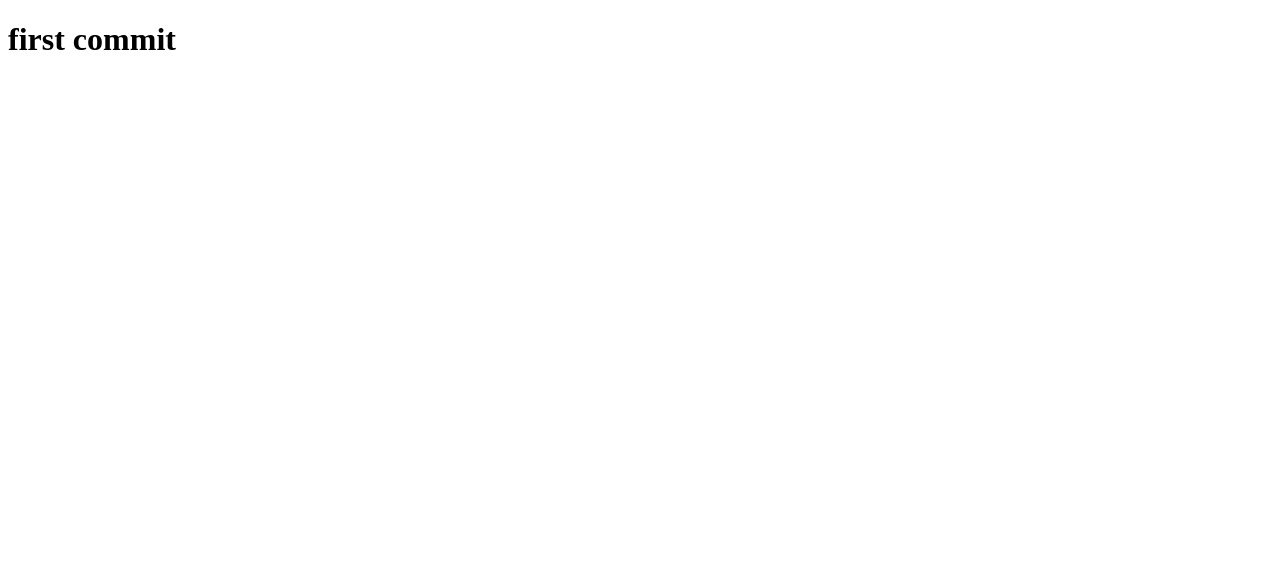
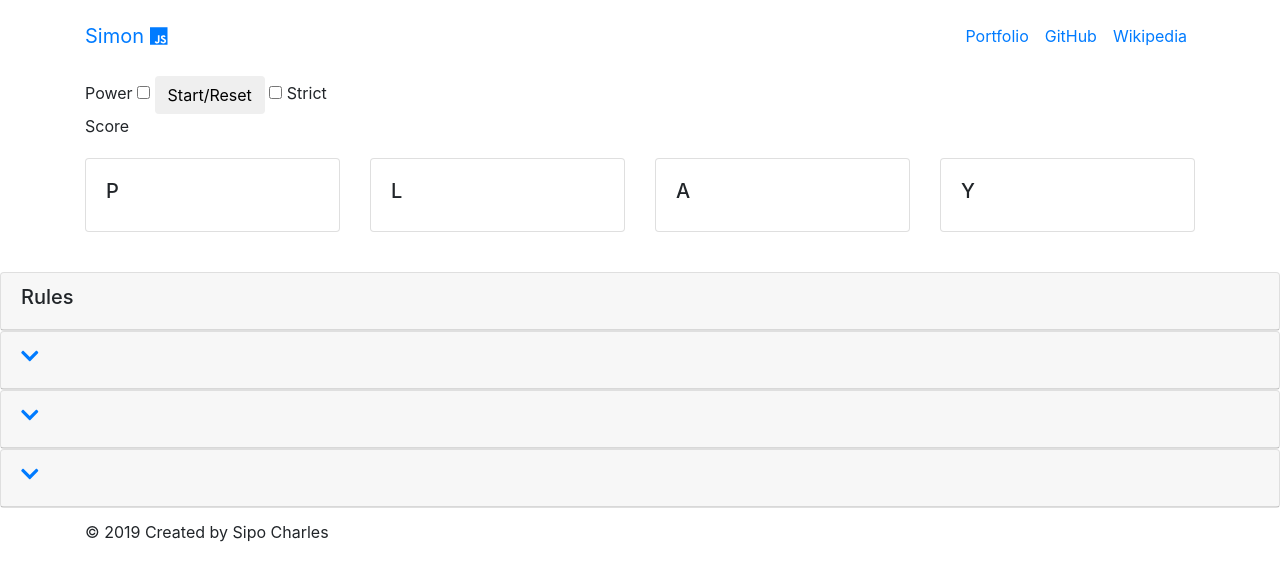
Before and after one commit to sipostudent/Simon-Game, a plain HTML site: page index.html in a window 1280 px wide. Drawn offline with nearby package versions, Linux system fonts and the light colour scheme.

Commit message:
Added HTML Template

```diff
--- a/index.html
+++ b/index.html
@@ -1,11 +1,185 @@
 <!DOCTYPE html>
 <html lang="en">
+
 <head>
-    <meta charset="UTF-8">
-    <meta name="viewport" content="width=device-width, initial-scale=1.0">
-    <title>Simon | Memory Game</title>
+  <meta charset="UTF-8" />
+  <meta name="viewport" content="width=device-width, initial-scale=1.0" />
+  <meta http-equiv="X-UA-Compatible" content="ie=edge" />
+  <!--Import fontawesome.css-->
+  <script defer src="https://use.fontawesome.com/releases/v5.0.6/js/all.js"></script>
+  <!--Import bootstrap.min.css-->
+  <link rel="stylesheet" href="https://stackpath.bootstrapcdn.com/bootstrap/4.1.1/css/bootstrap.min.css" />
+  <!--Import style.css-->
+  <link rel="stylesheet" href="assets/css/style.css" />
+  <!--Import favicon-->
+  <link rel="shortcut icon" type="image/png" href="assets/img/javascript-favicon.png" />
+  <!--Project title-->
+  <title>Simon | Memory Game</title>
 </head>
+
 <body>
-    <h1>first commit</h1>
+  <!-- Navigation -->
+  <nav class="navbar navbar-expand-sm p-3">
+    <div class="container">
+      <a href="index.html" class="navbar-brand">Simon <i class="fab fa-js"></i></a>
+      <button class="navbar-toggler" data-toggle="collapse" data-target="#navbarCollapse">
+        <span class="navbar-toggler-icon"></span>
+      </button>
+      <div class="collapse navbar-collapse" id="navbarCollapse">
+        <ul class="navbar-nav ml-auto">
+          <li class="nav-item active">
+            <a href="https://sipo.io/" target="_blank" rel="noopener" class="nav-link">Portfolio</a>
+          </li>
+          <li class="nav-item active">
+            <a href="https://github.com/sipostudent" target="_blank" rel="noopener" class="nav-link">GitHub</a>
+          </li>
+          <li class="nav-item active">
+            <a href="https://en.wikipedia.org/wiki/Simon_(game)" target="_blank" rel="noopener"
+              class="nav-link">Wikipedia</a>
+          </li>
+        </ul>
+      </div>
+    </div>
+  </nav>
+
+  <!-- Controls & Score -->
+  <header id="controls-score" class="py-1">
+    <div class="container">
+      <div class="row">
+        <div class="col-md-12">
+          <div id="switches">
+            <span>Power</span> <label class="myCheckbox"></label><input type="checkbox" class="toggle" id="on" />
+            <button class="btn btn-default" id="start">Start/Reset</button>
+            <input type="checkbox" class="toggle" id="strict" />
+            <span>Strict</span>
+          </div>
+          <div class="lead" id="attempt"></div>
+          <div class="score-counter">Score</div>
+        </div>
+      </div>
+    </div>
+  </header>
+
+  <!-- Play Buttons -->
+  <section id="play-buttons" class="py-3">
+    <div class="container">
+      <div class="row">
+        <div class="col-md-3">
+          <div class="card red mb-4">
+            <div id="btnRed" class="card-body btnGame" data-value="1">
+              <h5>P</h5>
+            </div>
+          </div>
+        </div>
+        <div class="col-md-3">
+          <div class="card yellow mb-4">
+            <div id="btnYellow" class="card-body btnGame" data-value="2">
+              <h5>L</h5>
+            </div>
+          </div>
+        </div>
+        <div class="col-md-3">
+          <div class="card green mb-4">
+            <div id="btnGreen" class="card-body btnGame" data-value="3">
+              <h5>A</h5>
+            </div>
+          </div>
+        </div>
+        <div class="col-md-3">
+          <div class="card blue mb-4">
+            <div id="btnBlue" class="card-body btnGame" data-value="4">
+              <h5>Y</h5>
+            </div>
+          </div>
+        </div>
+      </div>
+    </div>
+  </section>
+
+  <!-- Info Accordion -->
+  <div id="info-accordion">
+    <div class="card">
+      <div class="card-header">
+        <h5 class="mb-2">
+          <!-- <a href="#collapse1" data-toggle="collapse" data-parent="#accordion">
+            <i class="fas fa-chevron-down"></i>
+          </a> -->
+          <span class="rules">Rules</span>
+        </h5>
+      </div>
+      <div id="collapse1" class="collapse">
+        <div class="card-body">
+          1. Replicate the pattern - showed by Simon. With each round, a new step
+          is added to the pattern making the game much more difficult.
+        </div>
+      </div>
+    </div>
+    <div class="card">
+      <div class="card-header">
+        <h5 class="mb-2">
+          <a href="#collapse2" data-toggle="collapse" data-parent="#accordion">
+            <i class="fas fa-chevron-down"></i>
+          </a>
+        </h5>
+      </div>
+      <div id="collapse2" class="collapse">
+        <div class="card-body">
+          1. Repeat ten patterns - and Simon will salute you with a
+          congratulations message in acknowledgement of your triumph.
+        </div>
+      </div>
+    </div>
+    <div class="card">
+      <div class="card-header">
+        <h5 class="mb-2">
+          <a href="#collapse3" data-toggle="collapse" data-parent="#accordion">
+            <i class="fas fa-chevron-down"></i>
+          </a>
+        </h5>
+      </div>
+      <div id="collapse3" class="collapse">
+        <div class="card-body">
+          2. Strict mode - restarts the game whenever an incorrect field is
+          chosen.
+        </div>
+      </div>
+    </div>
+    <div class="card last-border">
+      <div class="card-header">
+        <h5 class="mb-2">
+          <a href="#collapse4" data-toggle="collapse" data-parent="#accordion">
+            <i class="fas fa-chevron-down"></i>
+          </a>
+        </h5>
+      </div>
+      <div id="collapse4" class="collapse">
+        <div class="card-body">
+          3. Normal mode - repeats the pattern subsequent to the
+          wrong button being pressed.
+        </div>
+      </div>
+    </div>
+  </div>
+
+  <!-- Footer -->
+  <footer id="main-footer" class="mt-2 p-1">
+    <div class="container">
+      <div class="row">
+        <div class="col">
+          <p>
+            <span class="copy">&copy; <span id="year"></span> 2019 Created by Sipo Charles</span>
+          </p>
+        </div>
+      </div>
+    </div>
+  </footer>
+
+  <!-- JS Scripts -->
+  <script src="https://code.jquery.com/jquery-3.3.1.min.js"></script>
+  <script src="https://stackpath.bootstrapcdn.com/bootstrap/4.1.1/js/bootstrap.min.js"></script>
+
+  <!-- Import index.js -->
+  <script src="assets/js/app.js"></script>
 </body>
+
 </html>
```
